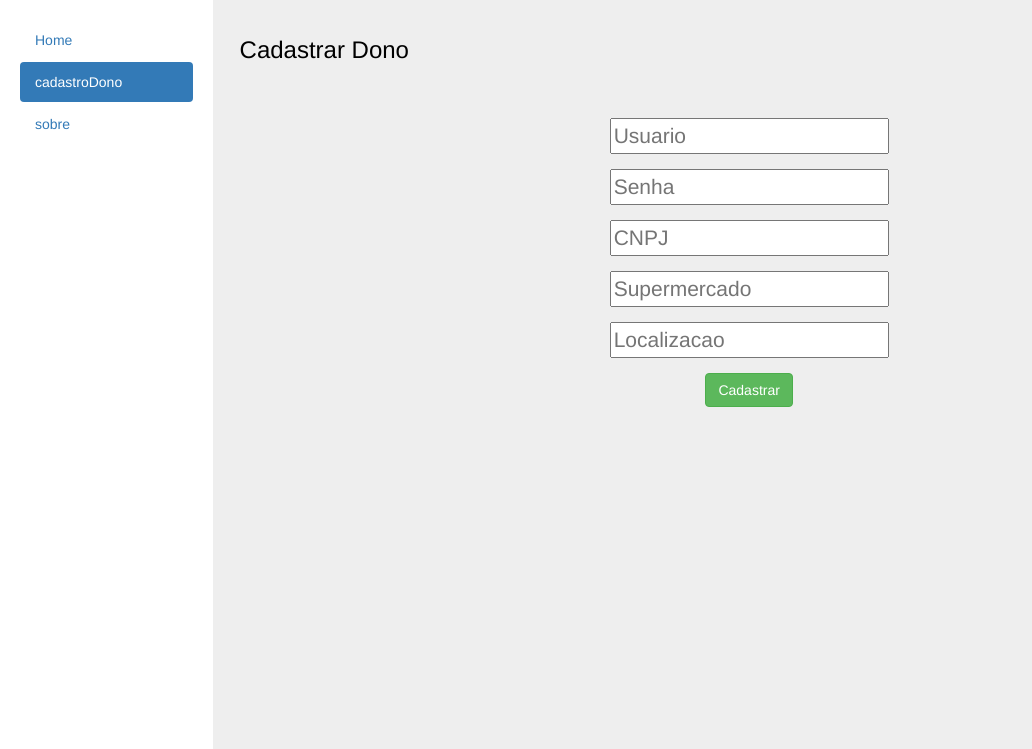
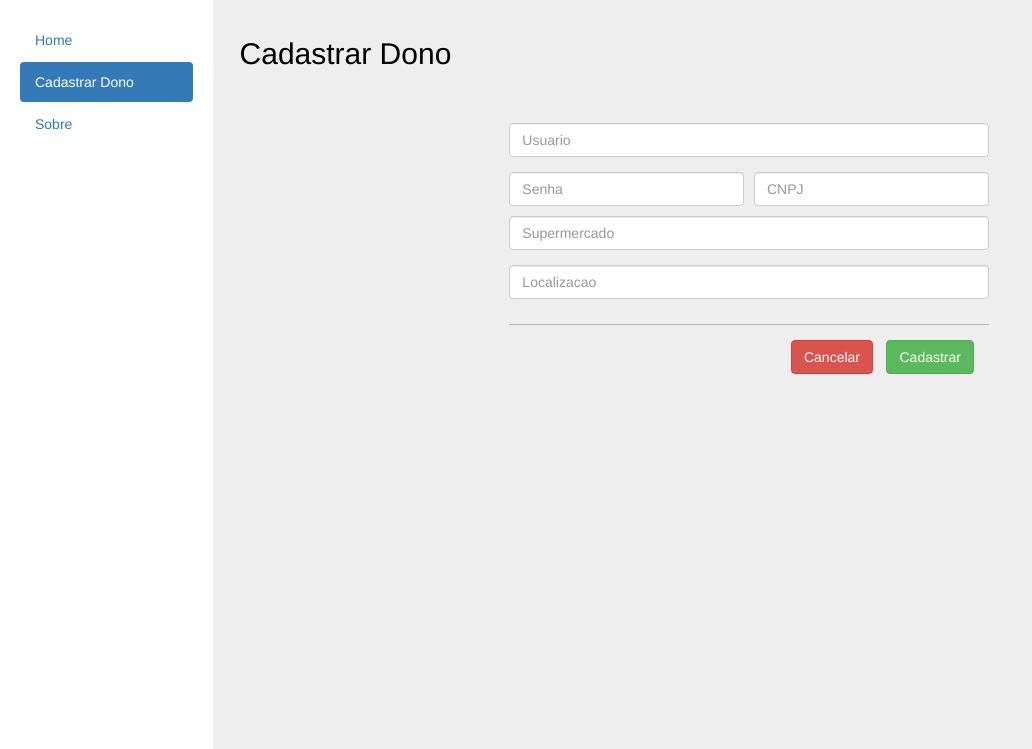
Before and after one commit to VitorRamos/Supereconomic, a Django app: page /cadastroDono/ in a window 1280 px wide. Shown: the part 51-800 px from the top of the page, without its empty margins (0-1032 px from the left). Run offline with Django 3.2, Linux system fonts and the light colour scheme; the visitor is signed in with stand-in values (Sample User, id 1); parts of the project's set-up code (start-up, migrations or seed data) failed here and were passed over; some libraries are stand-ins or nearby versions.

Commit message:
padronizacao dos forms e adicao do tipo do produto

```diff
--- a/supermercado/forms.py
+++ b/supermercado/forms.py
@@ -4,37 +4,55 @@ from models import *
 
 class CadastroForm(forms.Form):
     nome = forms.CharField(max_length=45, label="",
-                           widget=forms.TextInput(attrs={"placeholder": "Usuario"}))
+                           widget=forms.TextInput(attrs={"placeholder": "Usuario", "class": "form-control"}))
     senha = forms.CharField(max_length=45, label= "",
-                            widget=forms.TextInput(attrs={"placeholder":"Senha", "type":"password"}))
+                            widget=forms.TextInput(attrs={"placeholder":"Senha", "type":"password", "class": "form-control"}))
     CPF = forms.CharField(max_length=45, label="",
-                          widget=forms.TextInput(attrs={"placeholder": "CPF"}))
+                          widget=forms.TextInput(attrs={"placeholder": "CPF", "class": "form-control"}))
 
 
 class LoginForm(forms.Form):
     nome = forms.CharField(max_length=45, label="",
-                           widget=forms.TextInput(attrs={"placeholder":"Usuario"}))
+                           widget=forms.TextInput(attrs={"placeholder":"Usuario", "class": "form-control"}))
     senha = forms.CharField(max_length=45, label="",
-                            widget=forms.TextInput(attrs={"placeholder":"Senha", "type":"password"}))
+                            widget=forms.TextInput(attrs={"placeholder":"Senha", "class": "form-control", "type":"password"}))
 
+LOCATIONS = (
+    ('selecione', 'Selecione...'),
+    ('alimento', 'Alimento'),
+    ('limpeza', 'Limpeza'),
+    ('eletronico', 'Eletronico'),
+    ('brinquedo', 'Brinquedo'),
+)
 
 class CadastroProd(forms.Form):
     nome = forms.CharField(max_length=45, label="",
-                           widget=forms.TextInput(attrs={"placeholder": "Produto"}))
+                           widget=forms.TextInput(attrs={"placeholder": "Produto", "class": "form-control"}))
     marca = forms.CharField(max_length=45, label="",
-                            widget=forms.TextInput(attrs={"placeholder": "Marca"}))
-    preco= forms.FloatField()
-    quantidade= forms.IntegerField()
+                            widget=forms.TextInput(attrs={"placeholder": "Marca", "class": "form-control"}))
+    preco= forms.FloatField(label="",
+                            required="true",
+                            min_value=0,
+                            widget=forms.NumberInput(attrs={"placeholder": "Preco", "step": "0.01", "class": "form-control form-control-2 col-lg-6 col-xs-6 col-sm-6 col-ms-6"}))
+    quantidade= forms.IntegerField(label="",
+                                   required="true",
+                                   min_value=0,
+                                   widget=forms.NumberInput(attrs={"placeholder": "Quantidade", "class": "form-control form-control-2 col-lg-6 col-xs-6 col-sm-6 col-ms-6 pull-right margin-bottom10px"}))
+    tipo = forms.ChoiceField(label="",
+                             choices=LOCATIONS,
+                             required=True,
+                             widget=forms.Select(attrs={"class": "form-control"}))
+
 
 
 class CadastroDono(forms.Form):
     nome = forms.CharField(max_length=45, label="",
-                           widget=forms.TextInput(attrs={"placeholder": "Usuario"}))
+                           widget=forms.TextInput(attrs={"placeholder": "Usuario", "class": "form-control margin-bottom10px"}))
     senha = forms.CharField(max_length=45, label="",
-                            widget=forms.TextInput(attrs={"placeholder": "Senha","type":"password"}))
+                            widget=forms.TextInput(attrs={"placeholder": "Senha","type":"password", "class": "form-control form-control-2 col-lg-6 col-xs-6 col-sm-6 col-md-6"}))
     CNPJ = forms.CharField(max_length=45, label="",
-                           widget=forms.TextInput(attrs={"placeholder": "CNPJ"}))
+                           widget=forms.TextInput(attrs={"placeholder": "CNPJ", "class": "form-control form-control-2 col-lg-6 col-xs-6 col-md-6 col-sm-6 pull-right margin-bottom10px"}))
     nomeSupermercado = forms.CharField(max_length=45, label="",
-                                       widget=forms.TextInput(attrs={"placeholder": "Supermercado"}))
+                                       widget=forms.TextInput(attrs={"placeholder": "Supermercado", "class": "form-control"}))
     localizacao = forms.CharField(max_length=255, label="",
-                                  widget=forms.TextInput(attrs={"placeholder": "Localizacao"}))
+                                  widget=forms.TextInput(attrs={"placeholder": "Localizacao", "class": "form-control"}))
--- a/supermercado/models.py
+++ b/supermercado/models.py
@@ -21,6 +21,7 @@ class Produto(models.Model):
     idProduto= models.AutoField(primary_key=True, auto_created=True)
     nome= models.CharField(max_length=45)
     marca= models.CharField(max_length=45)
+    tipo= models.CharField(max_length=45)
 
 
 class Possui(models.Model):
--- a/supermercado/static/css/supermercado.css
+++ b/supermercado/static/css/supermercado.css
@@ -25,7 +25,33 @@ html,body {
 .conteudo{
     margin-top: 5%;
     margin-left: 2%;
+    margin-right: 2%;
 }
-.margin-top5px{
+.margin-top55px{
     margin-top: 55px;
 }
+.margin-right3percent{
+    margin-right: 3%;
+}
+.margin-right2percent{
+    margin-right: 2%;
+}
+.margin-top25px{
+    margin-top: 25px;
+}
+.form-control-2{
+    width: 49%!important;
+}
+.control-label{
+    padding-top: 7px;
+    margin-bottom: 0;
+    text-align: right;
+}
+.margin-bottom10px{
+    margin-bottom: 10px!important;
+}
+.modal-footer {
+  padding: 15px!important;
+  text-align: right!important;
+  border-top: 1px solid #b9b4b4;
+}
--- a/supermercado/views.py
+++ b/supermercado/views.py
@@ -118,7 +118,8 @@ def produtos(request):
 
         if form.is_valid():
             produto = Produto(nome=form.cleaned_data.get('nome'),
-                              marca=form.cleaned_data.get('marca'))
+                              marca=form.cleaned_data.get('marca'),
+                              tipo=request.POST.getlist('tipo'))
             produto.save()
             possui = Possui(idProduto=produto,
                             idSupermercado=dono.idSupermercado,
--- a/templates/cadastroDono.html
+++ b/templates/cadastroDono.html
@@ -3,14 +3,9 @@
 {% block content %}
     <div class="row">
         <div class="col-xs-10 col-sm-10 col-md-10 col-lg-10 col-lg-offset-2 col-xs-offset-2 col-sm-offset-2 col-md-offset-2">
-            <h3 class="tittlePage">Cadastrar Dono</h3>
-            <form class="text-center margin-top5px" role="form" action="" method="post">
-                {% csrf_token %}
-                {{ form.as_p }}
-                <button type="submit" name="cadastrar" class="btn btn-success">Cadastrar</button>
-            </form>
-        </div>
-    </div>
+            <h2 class="tittlePage">Cadastrar Dono</h2>
+            <section class="conteudo">
+                <div class="col-lg-6 col-lg-offset-3 col-md-6 col-md-offset-3 col-sm-6 col-sm-offset-3 col-xs-10 col-xs-offset-1">
                     {% for aviso in avisos_sucesso %}
                         <div class="alert alert-success" role="alert">
                             <p>{{aviso}}</p>
@@ -21,4 +16,17 @@
                             <p>{{aviso}}</p>
                         </div>
                     {%  endfor %}
+
+                    <form class="margin-top5px" role="form" action="" method="post">
+                        {% csrf_token %}
+                        {{ form.as_p }}
+                        <div class="modal-footer margin-top25px">
+                            <button class="btn btn-success pull-right" type="submit" name="cadastrar">Cadastrar</button>
+                            <button class="btn btn-danger pull-right margin-right3percent" type="submit" name="cancelar">Cancelar</button>
+                        </div>
+                    </form>
+                </div>
+            </section>
+        </div>
+    </div>
 {% endblock %}
--- a/templates/favoritos.html
+++ b/templates/favoritos.html
@@ -3,8 +3,8 @@
 {% block content %}
     <div class="row">
         <div class="col-xs-10 col-sm-10 col-md-10 col-lg-10 col-lg-offset-2 col-xs-offset-2 col-sm-offset-2 col-md-offset-2">
-            <p>Favoritos</p>
-
+            <h2 class="tittlePage">Favoritos</h2>
+            <section class="conteudo">
                 <form method="POST">
                     {% csrf_token %}
                     <table class="table">
@@ -32,6 +32,7 @@
                         </tbody>
                     </table>
                 </form>
+            </section>
         </div>
     </div>
 {% endblock %}
--- a/templates/header.html
+++ b/templates/header.html
@@ -58,18 +58,18 @@
             <ul class="nav nav-sidebar nav-pills nav-stacked navmenuWord">
                 <li class="{% if '/' == request.path %}active{% endif %}"><a href='/'>Home</a></li>
                 {% if user.groups.all.0.name == 'Clientes' %}
-                    <li class="{% if '/favoritos/' == request.path %}active{% endif %}"><a href='/favoritos'>favoritos</a> </li>
+                    <li class="{% if '/favoritos/' == request.path %}active{% endif %}"><a href='/favoritos'>Favoritos</a> </li>
                 {% endif %}
                 {% if user.groups.all.0.name == 'Donos' %}
-                    <li class="{% if '/produtos/' == request.path %}active{% endif %}"><a href='/produtos'>produtos</a> </li>
+                    <li class="{% if '/produtos/' == request.path %}active{% endif %}"><a href='/produtos'>Produtos</a> </li>
                 {% endif %}
                 {% if user.groups.all.0.name == 'Clientes' %}
                     <li class="{% if '/pesquisa/' == request.path %}active{% endif %}"><a href='/pesquisa'>Pesquisa</a> </li>
                 {% endif %}
                 {% if user.is_superuser %}
-                    <li class="{% if '/cadastroDono/' == request.path %}active{% endif %}"><a href='/cadastroDono'>cadastroDono</a> </li>
+                    <li class="{% if '/cadastroDono/' == request.path %}active{% endif %}"><a href='/cadastroDono'>Cadastrar Dono</a> </li>
                 {% endif %}
-                <li class="{% if '/sobre/' == request.path %}active{% endif %}"><a href='/sobre'>sobre</a> </li>
+                <li class="{% if '/sobre/' == request.path %}active{% endif %}"><a href='/sobre'>Sobre</a> </li>
             </ul>
         </div>
     {% endif %}
--- a/templates/home.html
+++ b/templates/home.html
@@ -3,13 +3,9 @@
 {% block content %}
     <div class="row">
         <div class="col-xs-10 col-sm-10 col-md-10 col-lg-10 col-lg-offset-2 col-xs-offset-2 col-sm-offset-2 col-md-offset-2">
-            <h3 class="tittlePage">Home</h3>
+            <h2 class="tittlePage">Home</h2>
             <div class="conteudo">
-                {% if user.is_authenticated %}
                     <p>Bem vindo, {{ user.username }}!!</p>
-                {% else %}
-                    <p>Ainda não fez login?</p>
-                {% endif %}
             </div>
         </div>
     </div>
--- a/templates/index.html
+++ b/templates/index.html
@@ -4,7 +4,7 @@
     {% if not user.is_authenticated %}
         <div class="row">
             <div class="col-xs-12 col-sm-12 col-md-12 col-lg-12">
-                <h3 class="tittlePage">INDEX</h3>
+                <h2 class="tittlePage">INDEX</h2>
                 <div class="conteudo">
                     <p>Bem vindo!!</p>
                 </div>
```
Also changed, not shown: templates/cadastro.html (+18 -11 lines), templates/login.html (+21 -14 lines), templates/pesquisa.html (+5 -4 lines), templates/produtos.html (+17 -5 lines), templates/sobre.html (+6 -1 lines). Lines whose indentation alone changed are shown as unchanged.
